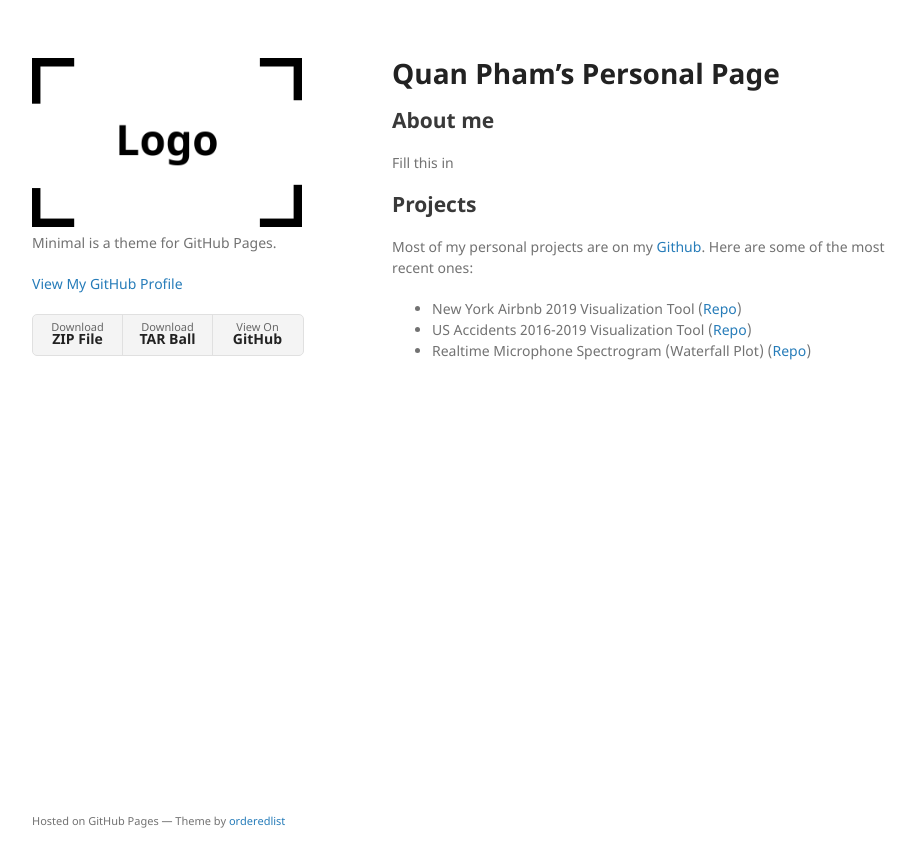
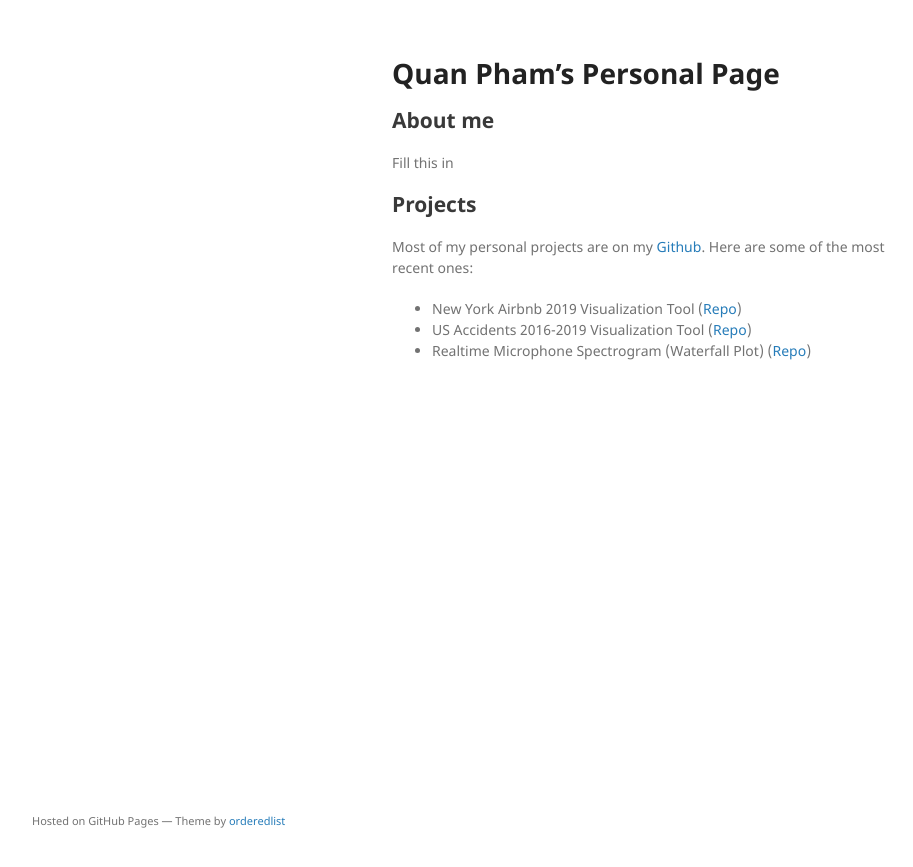
Before and after one commit to phamminhquan/phamminhquan.github.io, a Jekyll site: the page built from index.md, in a window 1280 px wide. Shown: the top 867 px of the page, without its empty margins (178-1091 px from the left). Built offline with Jekyll 4.4.1, drawn with Linux system fonts in a browser that asks for light colours; our own code applies the rules of GitHub Pages for plain Markdown files.

Commit message:
upadte default.hmtl

```diff
--- a/_layouts/default.html
+++ b/_layouts/default.html
@@ -36,7 +36,7 @@
           <li><a href="{{ site.github.tar_url }}">Download <strong>TAR Ball</strong></a></li>
           <li><a href="{{ site.github.repository_url }}">View On <strong>GitHub</strong></a></li>
         </ul>
-        {% endif %}
+        {% endif %}-->
       </header>
       <section>
 
```
Also changed, not shown: other parts of _layouts/default.html (+1 -1 lines).
